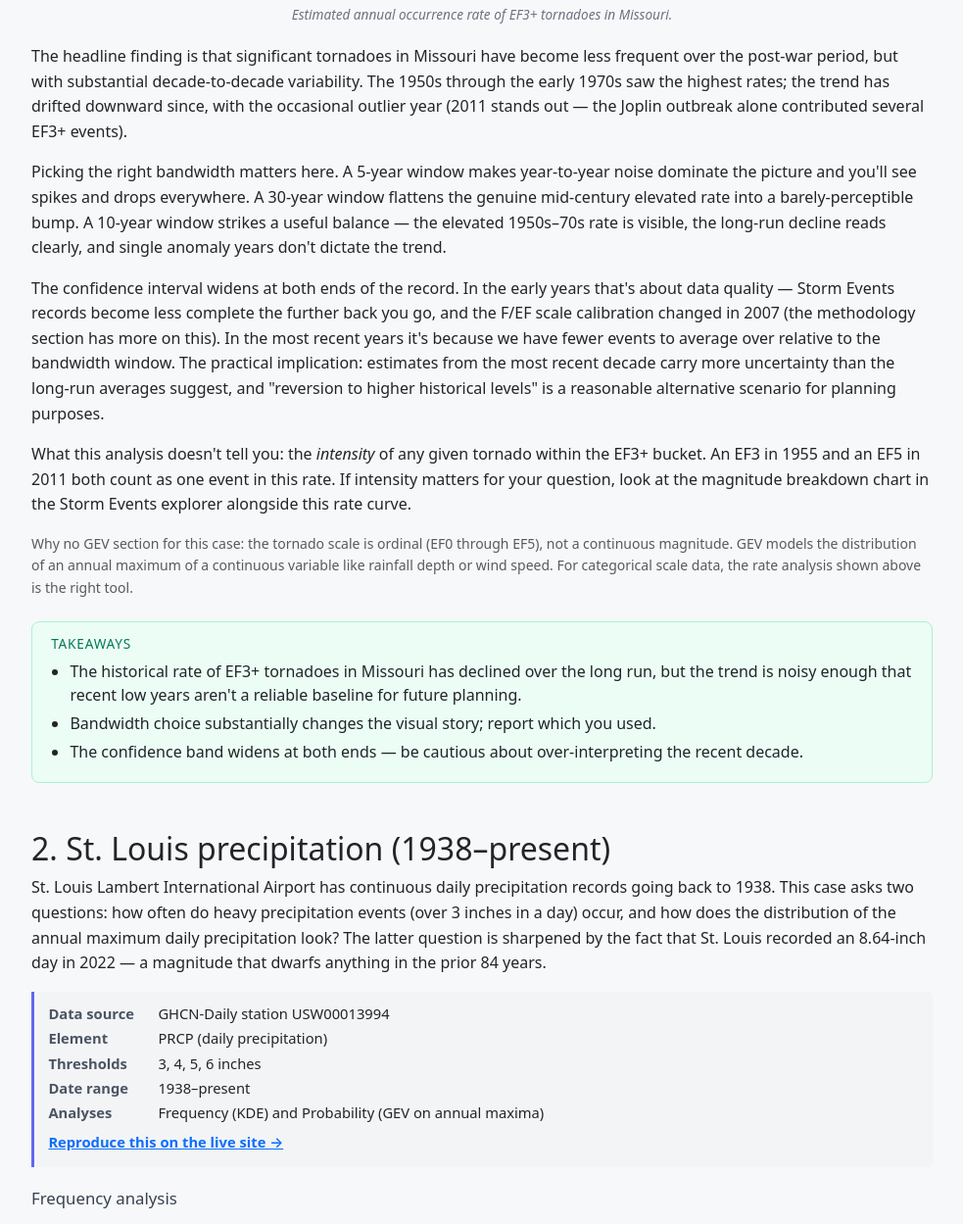
After one commit to mself279/WeatherExtremes, a Django app: page /use-cases/ in a window 1280 px wide. The commit adds this page. Shown: the part 1524-2773 px from the top of the page at 98% size, without its empty margins (50-1033 px from the left). Run offline with Django 5.2, Linux system fonts and the light colour scheme; some libraries are stand-ins or nearby versions.

Commit message:
Add Use Cases page with four worked examples

```diff
--- /dev/null
+++ b/analysis/templates/analysis/_use_case_image.html
@@ -0,0 +1,4 @@
+{% load static %}{# partial: <img> with onerror fallback to a placeholder div that names the missing path. Usage: {% include "analysis/_use_case_image.html" with src="use_cases/<slug>/<chart>.png" alt="..." %} #}<img src="{% static src %}"
+     alt="{{ alt }}"
+     loading="lazy"
+     onerror="this.onerror=null;var d=document.createElement('div');d.className='placeholder';d.innerHTML='Drop a screenshot at <code>static/{{ src }}</code> to populate this chart.';this.replaceWith(d);">
--- a/analysis/templates/analysis/base.html
+++ b/analysis/templates/analysis/base.html
@@ -30,6 +30,7 @@
         <li class="nav-item"><a class="nav-link" href="{% url 'analysis:run_compare' %}">Compare runs</a></li>
         <li class="nav-item"><a class="nav-link" href="{% url 'analysis:storm_events_browse' %}">Storm Events</a></li>
         <li class="nav-item"><a class="nav-link" href="{% url 'analysis:methodology' %}">Methodology</a></li>
+        <li class="nav-item"><a class="nav-link" href="{% url 'analysis:use_cases' %}">Use Cases</a></li>
       </ul>
       <a class="btn btn-outline-light btn-sm" href="{% url 'analysis:dataset_upload' %}">Upload dataset</a>
     </div>
--- /dev/null
+++ b/analysis/templates/analysis/use_cases.html
@@ -0,0 +1,470 @@
+{% extends "analysis/base.html" %}
+{% load static %}
+{% block title %}Use Cases – WeatherExtremes{% endblock %}
+
+{% block extra_head %}
+<style>
+  .uc { max-width: 920px; }
+  .uc h2 { margin-top: 2.4rem; padding-top: 0.6rem; }
+  .uc h3 { margin-top: 1.4rem; font-size: 1.05rem; color: #374151; }
+  .uc p, .uc li { line-height: 1.6; }
+  .uc .toc { background: #f9fafb; border: 1px solid #e5e7eb; border-radius: 0.5rem;
+             padding: 0.9rem 1.2rem; margin-bottom: 1.5rem; }
+  .uc .toc ol { margin-bottom: 0; }
+  .uc .recipe { background: #f3f4f6; border-left: 3px solid #6366f1;
+                padding: 0.7rem 0.9rem; margin: 1rem 0;
+                font-size: 0.92rem; border-radius: 0 0.3rem 0.3rem 0; }
+  .uc .recipe dt { display: inline-block; width: 7rem; font-weight: 600; color: #4b5563; }
+  .uc .recipe dd { display: inline-block; margin-bottom: 0; }
+  .uc .recipe-line { margin-bottom: 0.2rem; }
+  .uc .recipe a { font-weight: 600; }
+  .uc figure { margin: 1.2rem 0; }
+  .uc figure img { width: 100%; max-width: 100%; border: 1px solid #e5e7eb;
+                   border-radius: 0.4rem; background: #fff; }
+  .uc figure figcaption { color: #6b7280; font-size: 0.85rem; margin-top: 0.4rem;
+                          text-align: center; font-style: italic; }
+  .uc .placeholder { border: 2px dashed #d1d5db; border-radius: 0.4rem;
+                     padding: 2.5rem 1rem; text-align: center; background: #f9fafb;
+                     color: #6b7280; font-size: 0.9rem; }
+  .uc .placeholder code { background: rgba(0,0,0,0.05); padding: 0.1rem 0.3rem;
+                          border-radius: 0.2rem; font-size: 0.85rem; }
+  .uc .takeaway { background: #ecfdf5; border: 1px solid #a7f3d0;
+                  border-radius: 0.5rem; padding: 0.9rem 1.2rem; margin: 1.4rem 0; }
+  .uc .takeaway h4 { font-size: 0.85rem; text-transform: uppercase; letter-spacing: 0.06em;
+                     color: #047857; margin: 0 0 0.5rem 0; }
+  .uc .takeaway ul { margin-bottom: 0; padding-left: 1.2rem; }
+  .uc .takeaway li { line-height: 1.5; margin-bottom: 0.3rem; }
+</style>
+{% endblock %}
+
+{% block content %}
+<div class="uc">
+  <h1 class="h3 mb-2">Use Cases</h1>
+  <p class="text-muted">
+    Four worked examples of using WeatherExtremes to interpret real climate data.
+    Each case explains the question being asked, the data behind it, and how to
+    read the resulting charts. Every case is reproducible — click "Reproduce
+    this on the live site" to open the same filters in the analysis pages.
+  </p>
+
+  <div class="toc">
+    <strong class="d-block mb-2">Contents</strong>
+    <ol class="mb-0">
+      <li><a href="#mo-tornadoes">Missouri tornadoes (EF3+) — frequency</a></li>
+      <li><a href="#stl-precip">St. Louis precipitation — frequency &amp; probability</a></li>
+      <li><a href="#san-diego-precip">San Diego precipitation — frequency &amp; probability</a></li>
+      <li><a href="#dallas-tmin">Dallas cold extremes — frequency &amp; probability</a></li>
+      <li><a href="#how-to-read">How to read this page</a></li>
+    </ol>
+  </div>
+
+  {# ====================================================================== #}
+  <h2 id="mo-tornadoes">1. Missouri tornadoes (EF3+, 1950–present)</h2>
+  <p>
+    How has the frequency of significant tornadoes — those rated EF3 or stronger —
+    in Missouri changed over time? This case uses NOAA's Storm Events Database
+    going back to 1950, the longest-running consistent record of US tornado
+    activity.
+  </p>
+
+  <div class="recipe">
+    <div class="recipe-line"><dt>Data source</dt><dd>NOAA Storm Events Database</dd></div>
+    <div class="recipe-line"><dt>State</dt><dd>Missouri</dd></div>
+    <div class="recipe-line"><dt>Event type</dt><dd>Tornado</dd></div>
+    <div class="recipe-line"><dt>Year range</dt><dd>1950–2024</dd></div>
+    <div class="recipe-line"><dt>Magnitude</dt><dd>F3 / EF3 and stronger</dd></div>
+    <div class="recipe-line"><dt>Analysis</dt><dd>Frequency (KDE rate)</dd></div>
+    <div class="recipe-line mt-2">
+      <a href="{% url 'analysis:storm_events_browse' %}?statefips=29,MISSOURI&event_type=tornado&begin_year=1950&end_year=2024&tornfilter=3">
+        Reproduce this on the live site →
+      </a>
+    </div>
+  </div>
+
+  <h3>Frequency analysis</h3>
+
+  <figure>
+    {% include "analysis/_use_case_image.html" with src="use_cases/mo_tornadoes/frequency.png" alt="EF3+ tornado frequency in Missouri, 1950–2024" %}
+    <figcaption>
+      Estimated annual occurrence rate of EF3+ tornadoes in Missouri.
+    </figcaption>
+  </figure>
+
+  <p>
+    The headline finding is that significant tornadoes in Missouri have become
+    less frequent over the post-war period, but with substantial decade-to-decade
+    variability. The 1950s through the early 1970s saw the highest rates; the
+    trend has drifted downward since, with the occasional outlier year
+    (2011 stands out — the Joplin outbreak alone contributed several EF3+ events).
+  </p>
+  <p>
+    Picking the right bandwidth matters here. A 5-year window makes year-to-year
+    noise dominate the picture and you'll see spikes and drops everywhere. A
+    30-year window flattens the genuine mid-century elevated rate into a
+    barely-perceptible bump. A 10-year window strikes a useful balance — the
+    elevated 1950s–70s rate is visible, the long-run decline reads clearly, and
+    single anomaly years don't dictate the trend.
+  </p>
+  <p>
+    The confidence interval widens at both ends of the record. In the early years
+    that's about data quality — Storm Events records become less complete the
+    further back you go, and the F/EF scale calibration changed in 2007 (the
+    methodology section has more on this). In the most recent years it's because
+    we have fewer events to average over relative to the bandwidth window. The
+    practical implication: estimates from the most recent decade carry more
+    uncertainty than the long-run averages suggest, and "reversion to higher
+    historical levels" is a reasonable alternative scenario for planning purposes.
+  </p>
+  <p>
+    What this analysis doesn't tell you: the <em>intensity</em> of any given
+    tornado within the EF3+ bucket. An EF3 in 1955 and an EF5 in 2011 both count
+    as one event in this rate. If intensity matters for your question, look at
+    the magnitude breakdown chart in the Storm Events explorer alongside this
+    rate curve.
+  </p>
+  <p class="text-muted small">
+    Why no GEV section for this case: the tornado scale is ordinal (EF0 through
+    EF5), not a continuous magnitude. GEV models the distribution of an annual
+    maximum of a continuous variable like rainfall depth or wind speed. For
+    categorical scale data, the rate analysis shown above is the right tool.
+  </p>
+
+  <div class="takeaway">
+    <h4>Takeaways</h4>
+    <ul>
+      <li>The historical rate of EF3+ tornadoes in Missouri has declined over the long run, but the trend is noisy enough that recent low years aren't a reliable baseline for future planning.</li>
+      <li>Bandwidth choice substantially changes the visual story; report which you used.</li>
+      <li>The confidence band widens at both ends — be cautious about over-interpreting the recent decade.</li>
+    </ul>
+  </div>
+
+  {# ====================================================================== #}
+  <h2 id="stl-precip">2. St. Louis precipitation (1938–present)</h2>
+  <p>
+    St. Louis Lambert International Airport has continuous daily precipitation
+    records going back to 1938. This case asks two questions: how often do
+    heavy precipitation events (over 3 inches in a day) occur, and how does the
+    distribution of the annual maximum daily precipitation look? The latter
+    question is sharpened by the fact that St. Louis recorded an 8.64-inch day
+    in 2022 — a magnitude that dwarfs anything in the prior 84 years.
+  </p>
+
+  <div class="recipe">
+    <div class="recipe-line"><dt>Data source</dt><dd>GHCN-Daily station USW00013994</dd></div>
+    <div class="recipe-line"><dt>Element</dt><dd>PRCP (daily precipitation)</dd></div>
+    <div class="recipe-line"><dt>Thresholds</dt><dd>3, 4, 5, 6 inches</dd></div>
+    <div class="recipe-line"><dt>Date range</dt><dd>1938–present</dd></div>
+    <div class="recipe-line"><dt>Analyses</dt><dd>Frequency (KDE) and Probability (GEV on annual maxima)</dd></div>
+    <div class="recipe-line mt-2">
+      <a href="{% url 'analysis:ghcn_configure' 'USW00013994' %}?element=PRCP&operator=%3E&thresholds=3,+4,+5,+6">
+        Reproduce this on the live site →
+      </a>
+    </div>
+  </div>
+
+  <h3>Frequency analysis</h3>
+
+  <figure>
+    {% include "analysis/_use_case_image.html" with src="use_cases/stl_precipitation/frequency.png" alt="Rate of 3+ inch precipitation days at STL, 1938–present" %}
+    <figcaption>
+      Estimated annual rate of 3+ inch precipitation days at St. Louis Lambert.
+    </figcaption>
+  </figure>
+
+  <p>
+    The rate of 3-inch days has oscillated through the record. The 1940s–50s saw
+    a relatively high incidence (roughly 10 such days across the period), the
+    1960s–70s saw a notable dip (only one or two), and the rate climbed back up
+    from the 1990s onward. Whether you call this "stationary with noise" or
+    "non-stationary with regime shifts" depends on how you read it — both
+    interpretations are defensible from this chart alone.
+  </p>
+  <p>
+    Bandwidth choice matters more here than for tornadoes because the underlying
+    variability is higher. A 10-year window shows oscillations you might call a
+    cycle; a 30-year window flattens them. There's no single right answer; the
+    right window depends on the time horizon you care about. What's robust
+    across bandwidths: the recent decade looks roughly comparable to the long-run
+    average, with no clear monotonic trend either up or down.
+  </p>
+
+  <h3>Probability analysis</h3>
+
+  <figure>
+    {% include "analysis/_use_case_image.html" with src="use_cases/stl_precipitation/gev_annual_max.html" alt="STL annual maximum daily precipitation, 1938–present" %}
+    <figcaption>
+      Annual maximum daily precipitation per year. Note the 2022 outlier.
+    </figcaption>
+  </figure>
+
+  <figure>
+    {% include "analysis/_use_case_image.html" with src="use_cases/stl_precipitation/gev_return_levels.png" alt="STL return level curve with confidence band" %}
+    <figcaption>
+      Return level plot with 95% parametric bootstrap confidence band.
+    </figcaption>
+  </figure>
+
+  <p>
+    The 2022 single-day maximum of 8.64 inches is the dominant feature of this
+    analysis. The previous record over an 84-year period was about 5.59 inches —
+    meaning 2022 was 55% larger than anything else on record. By any reading,
+    that's an extraordinary event.
+  </p>
+  <p>
+    The fitted GEV puts the probability of an 8.64-inch day at less than 0.5%
+    annually under most parameter sets in the bootstrap distribution. The return
+    period — the expected waiting time for an event of that magnitude — ranges
+    from about 200 years to "essentially never under this distribution"
+    depending on the fitted shape parameter and which point of the parametric CI
+    you take.
+  </p>
+  <p>
+    The bucket diagnostic shows the fit isn't perfect: the GEV slightly
+    underpredicts events in the 1–2.5 inch range and overpredicts in the
+    2.5–4 inch range. This is common with rainfall data — the empirical
+    distribution has more mass near the threshold than the GEV's parametric
+    form. The shape parameter ξ comes out positive (heavy upper tail), which is
+    the expected regime for precipitation. The 2022 event sits well past the
+    bulk of the fitted PDF, so even though the GEV nominally calls it a 200-year
+    event, that's a strong claim based on a fit with very limited evidence in
+    the extreme upper tail.
+  </p>
+
+  <div class="takeaway">
+    <h4>Takeaways</h4>
+    <ul>
+      <li>The rate of 3+ inch days has oscillated, with no clear monotonic trend.</li>
+      <li>The 2022 single-day maximum of 8.64 inches is a true outlier — 55% larger than the previous 84-year record.</li>
+      <li>The GEV-implied return period for the 2022 event is on the order of 200 years, but that estimate carries large uncertainty because the fit has limited evidence in the deep upper tail.</li>
+    </ul>
+  </div>
+
+  {# ====================================================================== #}
+  <h2 id="san-diego-precip">3. San Diego precipitation (1938–present)</h2>
+  <p>
+    San Diego's precipitation profile is quite different from St. Louis's:
+    heavy days are rarer (climate), often single events tied to atmospheric
+    river passages and El Niño cycles. This case asks the same two questions
+    as STL — how often do heavy days occur, and what's the distribution of the
+    annual maximum — but expects different shapes in the answers.
+  </p>
+
+  <div class="recipe">
+    <div class="recipe-line"><dt>Data source</dt><dd>GHCN-Daily station USW00023188 (San Diego Lindbergh Field)</dd></div>
+    <div class="recipe-line"><dt>Element</dt><dd>PRCP (daily precipitation)</dd></div>
+    <div class="recipe-line"><dt>Thresholds</dt><dd>1.5, 2, 2.5 inches</dd></div>
+    <div class="recipe-line"><dt>Date range</dt><dd>1938–present</dd></div>
+    <div class="recipe-line"><dt>Analyses</dt><dd>Frequency (KDE) and Probability (GEV on annual maxima)</dd></div>
+    <div class="recipe-line mt-2">
+      <a href="{% url 'analysis:ghcn_configure' 'USW00023188' %}?element=PRCP&operator=%3E&thresholds=1.5,+2,+2.5">
+        Reproduce this on the live site →
+      </a>
+    </div>
+  </div>
+
+  <h3>Frequency analysis</h3>
+
+  <figure>
+    {% include "analysis/_use_case_image.html" with src="use_cases/san_diego_precipitation/frequency.png" alt="Rate of 1.5+ inch precipitation days at San Diego" %}
+    <figcaption>
+      Estimated annual rate of 1.5+ inch precipitation days at San Diego Lindbergh.
+    </figcaption>
+  </figure>
+
+  <p>
+    The 1.5-inch threshold produces roughly 50–60 events across the full record.
+    The rate has trended upward since the mid-1970s — a real signal that holds
+    across bandwidth choices. Multi-year periods with no 1.5-inch events are
+    common, as are stretches with several events in close succession; the cycle
+    structure ties to ENSO phase.
+  </p>
+  <p>
+    At higher thresholds (2 inches and above), the data thins out fast: only 17
+    of the 85 years in record had a 2+ inch day, and only 5 had a 2.5+ inch
+    day. The rate curve here approaches "almost-zero with occasional spikes"
+    rather than a smooth trend, which is honest but means the rate estimate
+    carries large uncertainty at higher thresholds. The 1.5-inch threshold is
+    the sweet spot for a meaningful trend analysis.
+  </p>
+
+  <h3>Probability analysis</h3>
+
+  <figure>
+    {% include "analysis/_use_case_image.html" with src="use_cases/san_diego_precipitation/gev_annual_max.png" alt="San Diego annual maximum daily precipitation" %}
+    <figcaption>
+      Annual maximum daily precipitation per year at San Diego.
+    </figcaption>
+  </figure>
+
+  <figure>
+    {% include "analysis/_use_case_image.html" with src="use_cases/san_diego_precipitation/gev_return_levels.png" alt="San Diego return level curve" %}
+    <figcaption>
+      Return level plot with 95% parametric bootstrap confidence band.
+    </figcaption>
+  </figure>
+
+  <p>
+    The 2024 single-day maximum is the largest in the record. Unlike St. Louis,
+    where the 2022 outlier dominated the upper tail, San Diego's distribution
+    of annual maxima is broadly distributed — the historical record gives
+    reasonable coverage of the full plausible range rather than concentrating
+    near a single mode.
+  </p>
+  <p>
+    The GEV fit is a strong match for events above roughly 1.35 inches (about
+    the 50th percentile). The bucket diagnostic is clean in this range. Below
+    that, the fit is less informative, but the lower tail isn't what we care
+    about for extreme analysis.
+  </p>
+  <p>
+    The bootstrap 97.5th percentile of the return level estimate lines up
+    almost exactly with the observed 2.55 and 2.70 inch maxima — meaning these
+    observed extremes are consistent with what the fitted distribution
+    predicts. The 2024 record sits within the parametric CI of the return-level
+    curve. The return period for an event of that magnitude is 20–100 years
+    depending on which point estimate you take, with annual probability roughly
+    1–5%. This is a more confident interval than the St. Louis case because
+    the fit is better and the record doesn't contain a single dominant outlier.
+  </p>
+
+  <div class="takeaway">
+    <h4>Takeaways</h4>
+    <ul>
+      <li>The rate of 1.5-inch days has trended upward since the mid-1970s, consistently across bandwidths.</li>
+      <li>Higher thresholds (2"+, 2.5"+) thin out the data fast — the rate curves at those levels carry large uncertainty.</li>
+      <li>The GEV fits well at and above the median annual maximum; the 2024 record is consistent with a 20–100 year return-period event.</li>
+    </ul>
+  </div>
+
+  {# ====================================================================== #}
+  <h2 id="dallas-tmin">4. Dallas cold extremes (1939–present)</h2>
+  <p>
+    Dallas-Fort Worth has continuous daily-minimum-temperature records back to
+    1939. This case asks both the rate question (how often do nights of extreme
+    cold occur) and the magnitude question (what's the distribution of the
+    coldest night of the year). The recent reference point is the February
+    2021 polar vortex event, which produced one of the most severe cold snaps
+    in the record.
+  </p>
+
+  <div class="recipe">
+    <div class="recipe-line"><dt>Data source</dt><dd>GHCN-Daily station USW00013960 (Dallas-Fort Worth)</dd></div>
+    <div class="recipe-line"><dt>Element</dt><dd>TMIN (daily minimum temperature)</dd></div>
+    <div class="recipe-line"><dt>Thresholds</dt><dd>30, 20, 10, 0 °F (with &lt; operator)</dd></div>
+    <div class="recipe-line"><dt>Date range</dt><dd>1939–present</dd></div>
+    <div class="recipe-line"><dt>Analyses</dt><dd>Frequency (KDE) and Probability (GEV on annual minima)</dd></div>
+    <div class="recipe-line mt-2">
+      <a href="{% url 'analysis:ghcn_configure' 'USW00013960' %}?element=TMIN&operator=%3C&thresholds=30,+20,+10,+0">
+        Reproduce this on the live site →
+      </a>
+    </div>
+  </div>
+
+  <h3>Frequency analysis</h3>
+
+  <figure>
+    {% include "analysis/_use_case_image.html" with src="use_cases/dallas_tmin/frequency.png" alt="Rate of cold-extreme days at Dallas-Fort Worth" %}
+    <figcaption>
+      Estimated annual rate of cold-extreme days at Dallas-Fort Worth.
+    </figcaption>
+  </figure>
+
+  <p>
+    This is the cleanest signal of the four use cases. Days under 15°F at Dallas
+    have declined from a 1939-era rate of about 1.7 per year to about 0.6 per
+    year today — roughly a 65% reduction. Days under 10°F have declined even
+    more dramatically, from about 0.55 per year to about 0.13 per year, a 76%
+    reduction. The under-5°F and under-0°F curves follow the same pattern with
+    proportionally smaller numbers.
+  </p>
+  <p>
+    The confidence interval is tight across most of the record and the trend
+    holds at every threshold. There's no plausible "this might be a temporary
+    swing" reading of these numbers. The February 2021 polar vortex event is
+    visible as a small recent uptick in the rate, but it doesn't change the
+    long-run decline — one severe event still falls within what the long-term
+    trend allows.
+  </p>
+  <p>
+    Note that the threshold choice matters more here than for the precipitation
+    cases. Under 15°F is a meaningfully different kind of event from under 5°F
+    in terms of infrastructure impact (pipe freezing, heating capacity,
+    livestock losses). The 15°F line picks up moderately cold nights that
+    happen a few times per winter; the 0°F line picks up the historically
+    severe cold snaps.
+  </p>
+
+  <h3>Probability analysis</h3>
+
+  <figure>
+    {% include "analysis/_use_case_image.html" with src="use_cases/dallas_tmin/gev_annual_min.png" alt="Dallas annual minimum temperature" %}
+    <figcaption>
+      Annual minimum temperature per year at Dallas-Fort Worth.
+    </figcaption>
+  </figure>
+
+  <figure>
+    {% include "analysis/_use_case_image.html" with src="use_cases/dallas_tmin/gev_return_levels.png" alt="Dallas return level curve for annual minimum temperature" %}
+    <figcaption>
+      Return level plot for the cold-extreme distribution.
+    </figcaption>
+  </figure>
+
+  <p>
+    The 2021 winter event was historic, but in context. The minimum temperature
+    observed in 2021 ranks as the 4th coldest in the 84-year record. Three
+    previous events were colder, the most recent in the 1980s. The GEV fit gives
+    a reasonable picture overall, fitting the bulk and the deep-cold tail well;
+    it performs less well in the moderately-cold range.
+  </p>
+  <p>
+    The mean estimate of the return period for a 2021-magnitude event is
+    54–64 years, with annual probability around 1.6–1.8%. The parametric and
+    nonparametric bootstrap intervals agree closely, which is a good sign that
+    the GEV model fits the data without large model misspecification noise.
+  </p>
+  <p>
+    What's interesting about this case specifically: the frequency analysis says
+    cold extremes are becoming substantially rarer, but the probability analysis
+    says when they do occur, they can still match historical severity. Both
+    statements are true simultaneously — the rate at which cold snaps happen is
+    changing, but the distribution of the minimum within any given snap hasn't
+    necessarily changed in proportion. "Less frequent" doesn't automatically
+    mean "less severe." This is a useful conceptual lesson when communicating
+    results to non-technical audiences.
+  </p>
+
+  <div class="takeaway">
+    <h4>Takeaways</h4>
+    <ul>
+      <li>Cold extremes at Dallas have declined consistently and statistically clearly across all thresholds — roughly 65–76% fewer days at the 15°F and 10°F thresholds compared to mid-century rates.</li>
+      <li>The 2021 polar vortex event was severe (4th coldest in record) but consistent with a ~55-60 year return-period event.</li>
+      <li>"Less frequent" and "still severe when they happen" can both be true — present both findings when communicating to planners.</li>
+    </ul>
+  </div>
+
+  {# ====================================================================== #}
+  <h2 id="how-to-read">5. How to read this page</h2>
+  <p>
+    Each case is meant to demonstrate one way to use the analysis pipeline on
+    real data. The interpretations are about <em>how to read the charts</em>,
+    not statistical claims that should be cited in research without further
+    validation. If you're using these analyses in a publication or policy
+    document, run the analysis yourself with current data and parameters
+    appropriate to your question, and check the bootstrap confidence intervals
+    rather than the point estimates alone.
+  </p>
+  <p>
+    The "Reproduce this on the live site" link on each case loads the same
+    filters into the analysis pages, so you can run the same analysis on a
+    fresh dataset, change a threshold or bandwidth, and see how the results
+    shift. That kind of sensitivity exploration is often more informative than
+    any single result.
+  </p>
+  <p>
+    Methodology references for each step (kernel density estimation, bandwidth
+    selection, bias correction, GEV fitting, bootstrap) are on the
+    <a href="{% url 'analysis:methodology' %}">Methodology</a> page.
+  </p>
+</div>
+{% endblock %}
--- a/analysis/urls.py
+++ b/analysis/urls.py
@@ -43,6 +43,7 @@ urlpatterns = [
     ),
     path("runs/compare/", views.RunComparisonView.as_view(), name="run_compare"),
     path("methodology/", views.MethodologyView.as_view(), name="methodology"),
+    path("use-cases/", views.UseCasesView.as_view(), name="use_cases"),
     path(
         "storm-events/",
         views.StormEventsBrowseView.as_view(),
--- a/analysis/views.py
+++ b/analysis/views.py
@@ -72,6 +72,12 @@ class MethodologyView(TemplateView):
     """Static page describing the math, parameters, and outputs."""
 
     template_name = "analysis/methodology.html"
+
+
+class UseCasesView(TemplateView):
+    """Worked examples — four real analyses with reproduce-yourself links."""
+
+    template_name = "analysis/use_cases.html"
 
 
 # ---------------------------------------------------------------------------
```
